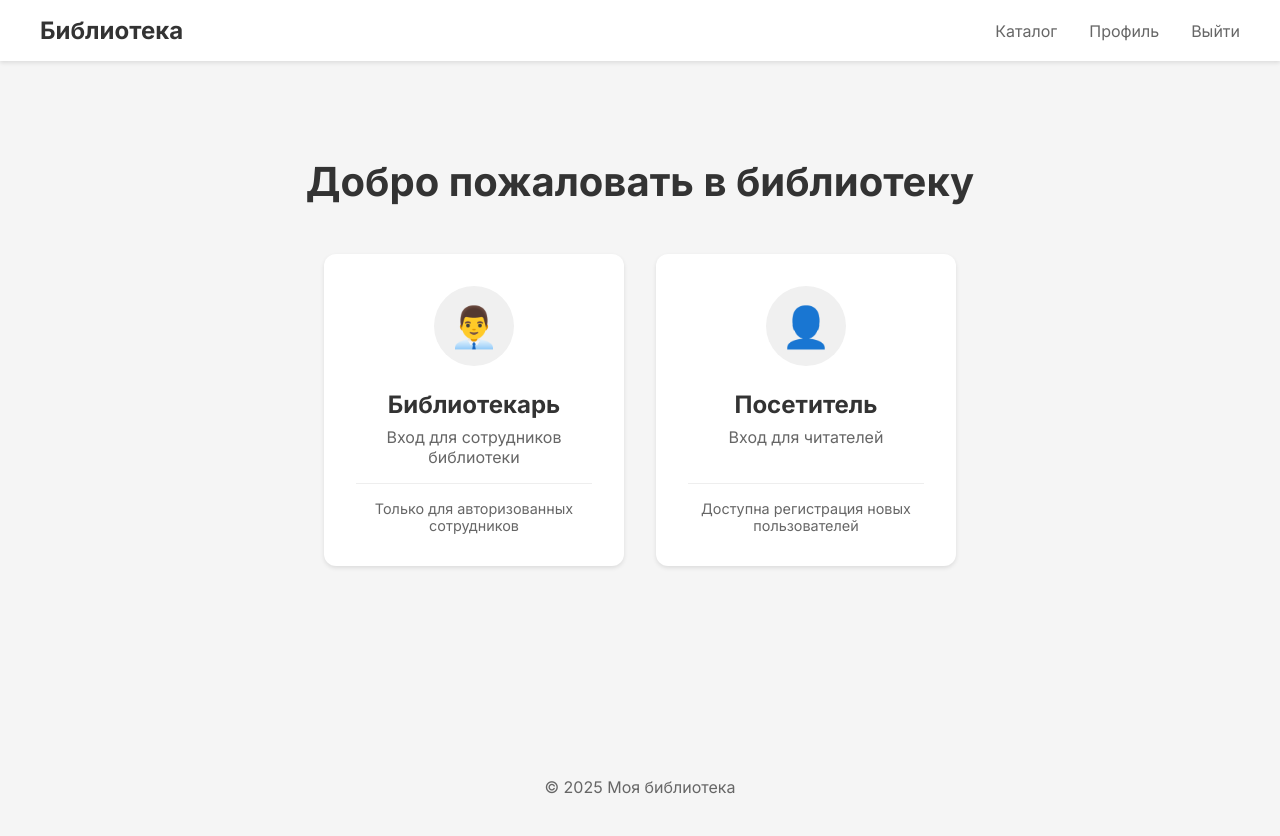
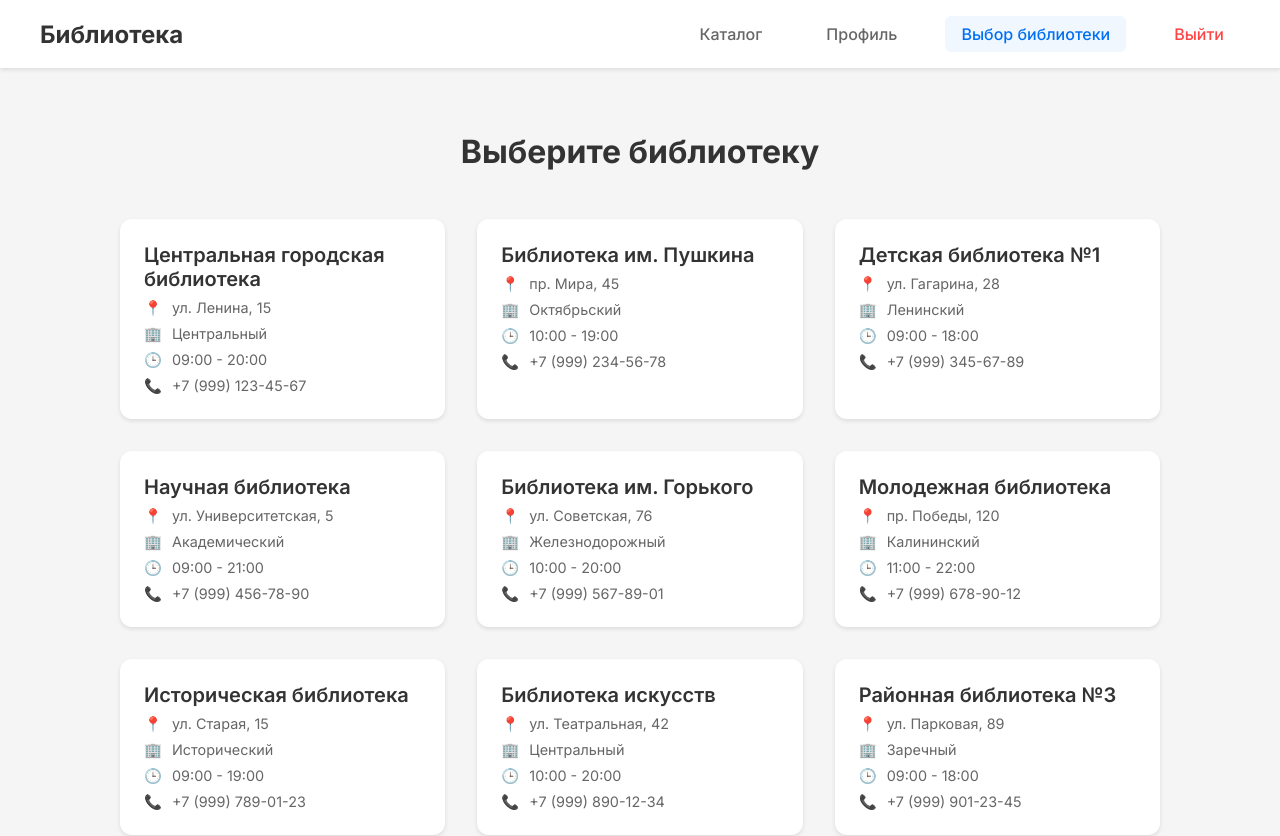
Before and after one commit to Verzaut/library_spo, a Next.js app: page / in a window 1280 px wide. Shown: the top 836 px of the page. Built offline with nearby package versions, Linux system fonts and the light colour scheme; sample sign-in values are in the browser's storage.

Commit message:
Список библиотек

```diff
--- a/src/app/components/Navigation.module.css
+++ b/src/app/components/Navigation.module.css
@@ -2,6 +2,9 @@
   background: white;
   padding: 1rem 2rem;
   box-shadow: 0 2px 4px rgba(0, 0, 0, 0.1);
+  position: sticky;
+  top: 0;
+  z-index: 100;
 }
 
 .container {
@@ -34,28 +37,35 @@
   color: #666;
   text-decoration: none;
   transition: color 0.2s;
+  font-weight: 500;
+  padding: 0.5rem 1rem;
+  border-radius: 6px;
 }
 
 .link:hover {
   color: #0070f3;
+  background-color: #f5f5f5;
 }
 
 .activeLink {
   color: #0070f3;
-  font-weight: 500;
+  background-color: #f0f7ff;
 }
 
 .logoutButton {
   background: none;
   border: none;
-  padding: 0;
+  padding: 0.5rem 1rem;
   font: inherit;
+  color: #ff4444;
   cursor: pointer;
-  outline: inherit;
+  font-weight: 500;
+  border-radius: 6px;
+  transition: all 0.2s;
 }
 
 .logoutButton:hover {
-  color: #ff4444;
+  background-color: #fff0f0;
 }
 
 /* Responsive styles */
@@ -70,6 +80,17 @@
   }
 
   .links {
+    flex-direction: column;
     gap: 1rem;
+    width: 100%;
+  }
+
+  .link {
+    width: 100%;
+    text-align: center;
+  }
+
+  .logoutButton {
+    width: 100%;
   }
 }
--- a/src/app/components/Navigation.tsx
+++ b/src/app/components/Navigation.tsx
@@ -9,38 +9,49 @@ export default function Navigation() {
   const pathname = usePathname();
   const { user, logout } = useAuth();
 
-  // Определяем, куда ведет ссылка логотипа
-  const homeLink = user ? '/catalog' : '/';
+  const isActive = (path: string) => pathname === path;
 
   return (
     <nav className={styles.nav}>
       <div className={styles.container}>
-        <Link href={homeLink} className={styles.logo}>
+        <Link href="/" className={styles.logo}>
           Библиотека
         </Link>
 
-        {user && (
         <div className={styles.links}>
+          {user ? (
+            <>
               <Link
                 href="/catalog"
-              className={`${styles.link} ${pathname === '/catalog' ? styles.activeLink : ''}`}
+                className={`${styles.link} ${isActive('/catalog') ? styles.activeLink : ''}`}
               >
                 Каталог
               </Link>
               <Link
                 href="/profile"
-              className={`${styles.link} ${pathname === '/profile' ? styles.activeLink : ''}`}
+                className={`${styles.link} ${isActive('/profile') ? styles.activeLink : ''}`}
               >
                 Профиль
               </Link>
-            <button
-              onClick={logout}
-              className={`${styles.link} ${styles.logoutButton}`}
+              <Link
+                href="/"
+                className={`${styles.link} ${isActive('/') ? styles.activeLink : ''}`}
               >
+                Выбор библиотеки
+              </Link>
+              <button onClick={logout} className={styles.logoutButton}>
                 Выйти
               </button>
+            </>
+          ) : (
+            <Link
+              href="/"
+              className={`${styles.link} ${isActive('/') ? styles.activeLink : ''}`}
+            >
+              Выбор библиотеки
+            </Link>
+          )}
         </div>
-        )}
       </div>
     </nav>
   );
--- /dev/null
+++ b/src/app/data/libraries.ts
@@ -0,0 +1,91 @@
+export type Library = {
+  id: string;
+  name: string;
+  address: string;
+  district: string;
+  workingHours: string;
+  phone: string;
+};
+
+export const libraries: Library[] = [
+  {
+    id: '1',
+    name: 'Центральная городская библиотека',
+    address: 'ул. Ленина, 15',
+    district: 'Центральный',
+    workingHours: '09:00 - 20:00',
+    phone: '+7 (999) 123-45-67'
+  },
+  {
+    id: '2',
+    name: 'Библиотека им. Пушкина',
+    address: 'пр. Мира, 45',
+    district: 'Октябрьский',
+    workingHours: '10:00 - 19:00',
+    phone: '+7 (999) 234-56-78'
+  },
+  {
+    id: '3',
+    name: 'Детская библиотека №1',
+    address: 'ул. Гагарина, 28',
+    district: 'Ленинский',
+    workingHours: '09:00 - 18:00',
+    phone: '+7 (999) 345-67-89'
+  },
+  {
+    id: '4',
+    name: 'Научная библиотека',
+    address: 'ул. Университетская, 5',
+    district: 'Академический',
+    workingHours: '09:00 - 21:00',
+    phone: '+7 (999) 456-78-90'
+  },
+  {
+    id: '5',
+    name: 'Библиотека им. Горького',
+    address: 'ул. Советская, 76',
+    district: 'Железнодорожный',
+    workingHours: '10:00 - 20:00',
+    phone: '+7 (999) 567-89-01'
+  },
+  {
+    id: '6',
+    name: 'Молодежная библиотека',
+    address: 'пр. Победы, 120',
+    district: 'Калининский',
+    workingHours: '11:00 - 22:00',
+    phone: '+7 (999) 678-90-12'
+  },
+  {
+    id: '7',
+    name: 'Историческая библиотека',
+    address: 'ул. Старая, 15',
+    district: 'Исторический',
+    workingHours: '09:00 - 19:00',
+    phone: '+7 (999) 789-01-23'
+  },
+  {
+    id: '8',
+    name: 'Библиотека искусств',
+    address: 'ул. Театральная, 42',
+    district: 'Центральный',
+    workingHours: '10:00 - 20:00',
+    phone: '+7 (999) 890-12-34'
+  },
+  {
+    id: '9',
+    name: 'Районная библиотека №3',
+    address: 'ул. Парковая, 89',
+    district: 'Заречный',
+    workingHours: '09:00 - 18:00',
+    phone: '+7 (999) 901-23-45'
+  },
+  {
+    id: '10',
+    name: 'Техническая библиотека',
+    address: 'пр. Науки, 31',
+    district: 'Политехнический',
+    workingHours: '09:00 - 20:00',
+    phone: '+7 (999) 012-34-56'
+  }
+];
--- a/src/app/login/login.module.css
+++ b/src/app/login/login.module.css
@@ -25,6 +25,13 @@
 .title {
   font-size: 1.8rem;
   color: #333;
+  margin-bottom: 2rem;
+  text-align: center;
+}
+
+.subtitle {
+  font-size: 1.2rem;
+  color: #666;
   margin-bottom: 2rem;
   text-align: center;
 }
@@ -111,3 +118,29 @@
     font-size: 1.5rem;
   }
 }
+
+.passwordContainer {
+  position: relative;
+  width: 100%;
+  display: flex;
+  align-items: center;
+  gap: 0.5rem;
+}
+
+.passwordToggleLabel {
+  display: flex;
+  align-items: center;
+  gap: 0.5rem;
+  font-size: 0.9rem;
+  color: #666;
+  cursor: pointer;
+  user-select: none;
+  margin-top: 0.5rem;
+}
+
+.passwordToggleCheckbox {
+  width: 16px;
+  height: 16px;
+  margin: 0;
+  cursor: pointer;
+}
--- a/src/app/page.module.css
+++ b/src/app/page.module.css
@@ -1,201 +1,91 @@
 .container {
   min-height: 100vh;
-  padding: 4rem 2rem;
   display: flex;
   flex-direction: column;
-  justify-content: space-between;
-  align-items: center;
-}
-
-/* Шапка */
-.header {
-  display: flex;
-  justify-content: space-between;
-  align-items: center;
-  padding: 1rem 2rem;
   background-color: #f5f5f5;
-  box-shadow: 0 2px 4px rgba(0,0,0,0.1);
-}
-
-.logo h1 {
-  margin: 0;
-  font-size: 1.5rem;
-}
-
-.nav {
-  display: flex;
-  gap: 1.5rem;
-}
-
-.nav a {
-  text-decoration: none;
-  color: #333;
-  font-weight: 500;
-}
-
-/* Основной контент */
-.hero {
-  text-align: center;
-  padding: 3rem 1rem;
-  background-color: #e3f2fd;
-}
-
-.hero h2 {
-  margin: 0;
-  font-size: 2rem;
-}
-
-/* Секция с книгами */
-.booksSection {
   padding: 2rem;
-  max-width: 1200px;
-  margin: 0 auto;
-}
-
-.booksGrid {
-  display: grid;
-  grid-template-columns: repeat(auto-fill, minmax(180px, 1fr));
-  gap: 1.5rem;
-  margin-top: 1.5rem;
-}
-
-/* Карточка книги */
-.bookCard, .addBookCard {
-  border: 1px dashed #ccc;
-  border-radius: 8px;
-  padding: 1rem;
-  text-align: center;
-  transition: all 0.3s ease;
-}
-
-.bookCard:hover {
-  box-shadow: 0 4px 8px rgba(0,0,0,0.1);
-}
-
-.bookPlaceholder {
-  font-size: 3rem;
-  margin-bottom: 0.5rem;
-}
-
-/* Кнопка добавления */
-.addBookCard {
-  cursor: pointer;
-  background-color: #f5f5f5;
-  display: flex;
-  flex-direction: column;
-  align-items: center;
-  justify-content: center;
-  min-height: 200px;
-}
-
-.addBookCard:hover {
-  background-color: #e0e0e0;
-}
-
-.plusIcon {
-  font-size: 3rem;
-  line-height: 1;
-  color: #666;
 }
 
 .main {
-  display: flex;
-  flex-direction: column;
-  align-items: center;
-  max-width: var(--max-width);
+  flex: 1;
+  max-width: 1200px;
+  margin: 0 auto;
   width: 100%;
 }
 
 .title {
-  font-size: 2.5rem;
+  font-size: 2rem;
+  color: #333;
+  margin-bottom: 2rem;
   text-align: center;
-  margin-bottom: 3rem;
-  color: #333;
 }
 
-.roleSelection {
-  display: flex;
+.librariesGrid {
+  display: grid;
+  grid-template-columns: repeat(auto-fill, minmax(300px, 1fr));
   gap: 2rem;
-  justify-content: center;
-  flex-wrap: wrap;
-  width: 100%;
-  max-width: 800px;
+  padding: 1rem;
 }
 
-.roleCard {
+.libraryCard {
   background: white;
   border-radius: 12px;
-  padding: 2rem;
-  width: 300px;
-  text-align: center;
+  padding: 1.5rem;
+  box-shadow: 0 2px 4px rgba(0, 0, 0, 0.1);
+  transition: transform 0.2s, box-shadow 0.2s;
+  cursor: pointer;
   text-decoration: none;
-  color: #333;
-  transition: transform 0.2s, box-shadow 0.2s;
-  box-shadow: 0 2px 4px rgba(0, 0, 0, 0.1);
-  display: flex;
-  flex-direction: column;
-  align-items: center;
+  color: inherit;
 }
 
-.roleCard:hover {
+.libraryCard:hover {
   transform: translateY(-4px);
   box-shadow: 0 4px 8px rgba(0, 0, 0, 0.15);
 }
 
-.iconWrapper {
-  background: #f0f0f0;
-  width: 80px;
-  height: 80px;
-  border-radius: 50%;
+.libraryName {
+  font-size: 1.25rem;
+  font-weight: 600;
+  color: #333;
+  margin-bottom: 0.5rem;
+}
+
+.libraryInfo {
   display: flex;
-  align-items: center;
-  justify-content: center;
-  margin-bottom: 1.5rem;
+  flex-direction: column;
+  gap: 0.5rem;
+  font-size: 0.9rem;
+  color: #666;
+}
+
+.libraryDetail {
+  display: flex;
+  align-items: flex-start;
+  gap: 0.5rem;
 }
 
 .icon {
-  font-size: 2.5rem;
-}
-
-.roleCard h2 {
-  margin: 0 0 0.5rem 0;
-  font-size: 1.5rem;
-}
-
-.roleCard p {
-  margin: 0 0 1rem 0;
-  color: #666;
-}
-
-.note {
-  font-size: 0.9rem;
-  color: #666;
-  margin-top: auto;
-  padding-top: 1rem;
-  border-top: 1px solid #eee;
-  width: 100%;
+  width: 20px;
+  color: #0070f3;
 }
 
 .footer {
-  width: 100%;
   text-align: center;
   padding: 2rem 0;
   color: #666;
 }
 
-/* Responsive styles */
 @media (max-width: 768px) {
   .container {
-    padding: 2rem 1rem;
+    padding: 1rem;
+  }
+
+  .librariesGrid {
+    grid-template-columns: 1fr;
+    gap: 1rem;
   }
 
   .title {
-    font-size: 2rem;
-    margin-bottom: 2rem;
-  }
-
-  .roleCard {
-    width: 100%;
-    max-width: 300px;
+    font-size: 1.5rem;
   }
 }
--- a/src/app/page.tsx
+++ b/src/app/page.tsx
@@ -1,32 +1,43 @@
 'use client'; // Важно для использования хуков
 
 import Link from 'next/link';
+import { libraries } from './data/libraries';
 import styles from './page.module.css';
 
 export default function Home() {
   return (
     <div className={styles.container}>
       <main className={styles.main}>
-        <h1 className={styles.title}>Добро пожаловать в библиотеку</h1>
+        <h1 className={styles.title}>Выберите библиотеку</h1>
 
-        <div className={styles.roleSelection}>
-          <Link href="/login?role=librarian" className={styles.roleCard}>
-            <div className={styles.iconWrapper}>
-              <span className={styles.icon}>👨‍💼</span>
-            </div>
-            <h2>Библиотекарь</h2>
-            <p>Вход для сотрудников библиотеки</p>
-            <span className={styles.note}>Только для авторизованных сотрудников</span>
-          </Link>
-
-          <Link href="/register?role=visitor" className={styles.roleCard}>
-            <div className={styles.iconWrapper}>
-              <span className={styles.icon}>👤</span>
-            </div>
-            <h2>Посетитель</h2>
-            <p>Вход для читателей</p>
-            <span className={styles.note}>Доступна регистрация новых пользователей</span>
-          </Link>
+        <div className={styles.librariesGrid}>
+          {libraries.map(library => (
+            <Link
+              key={library.id}
+              href={`/register?library=${library.id}`}
+              className={styles.libraryCard}
+            >
+              <h2 className={styles.libraryName}>{library.name}</h2>
+              <div className={styles.libraryInfo}>
+                <div className={styles.libraryDetail}>
+                  <span className={styles.icon}>📍</span>
+                  <span>{library.address}</span>
+                </div>
+                <div className={styles.libraryDetail}>
+                  <span className={styles.icon}>🏢</span>
+                  <span>{library.district}</span>
+                </div>
+                <div className={styles.libraryDetail}>
+                  <span className={styles.icon}>🕒</span>
+                  <span>{library.workingHours}</span>
+                </div>
+                <div className={styles.libraryDetail}>
+                  <span className={styles.icon}>📞</span>
+                  <span>{library.phone}</span>
+                </div>
+              </div>
+            </Link>
+          ))}
         </div>
       </main>
 
--- a/src/app/register/register.module.css
+++ b/src/app/register/register.module.css
@@ -25,6 +25,13 @@
 .title {
   font-size: 1.8rem;
   color: #333;
+  margin-bottom: 2rem;
+  text-align: center;
+}
+
+.subtitle {
+  font-size: 1.2rem;
+  color: #666;
   margin-bottom: 2rem;
   text-align: center;
 }
@@ -111,3 +118,29 @@
 .loginLink a:hover {
   text-decoration: underline;
 }
+
+.passwordContainer {
+  position: relative;
+  width: 100%;
+  display: flex;
+  align-items: center;
+  gap: 0.5rem;
+}
+
+.passwordToggleLabel {
+  display: flex;
+  align-items: center;
+  gap: 0.5rem;
+  font-size: 0.9rem;
+  color: #666;
+  cursor: pointer;
+  user-select: none;
+  margin-top: 0.5rem;
+}
+
+.passwordToggleCheckbox {
+  width: 16px;
+  height: 16px;
+  margin: 0;
+  cursor: pointer;
+}
```
Also changed, not shown: src/app/login/page.tsx (+39 -6 lines), src/app/register/page.tsx (+57 -9 lines). Lines whose indentation alone changed are shown as unchanged.
